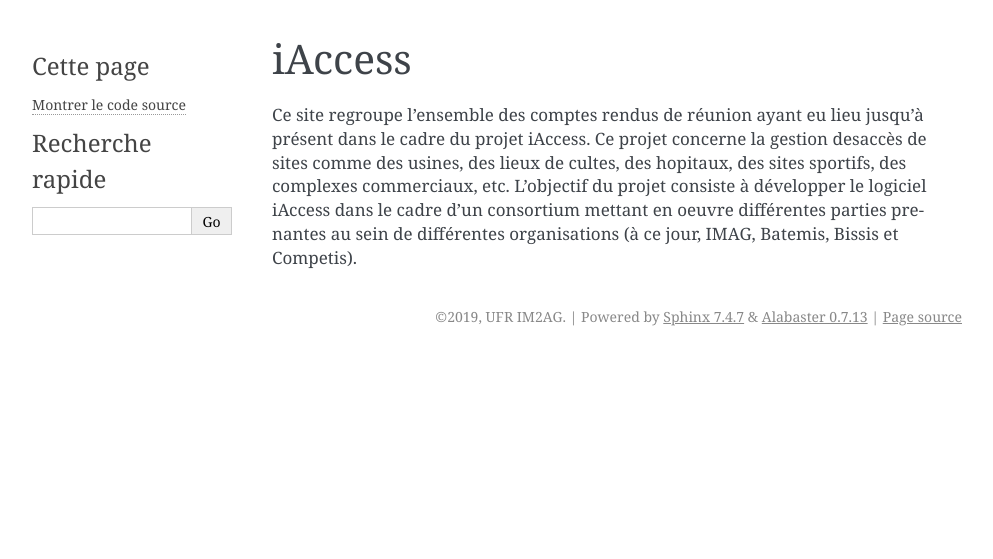
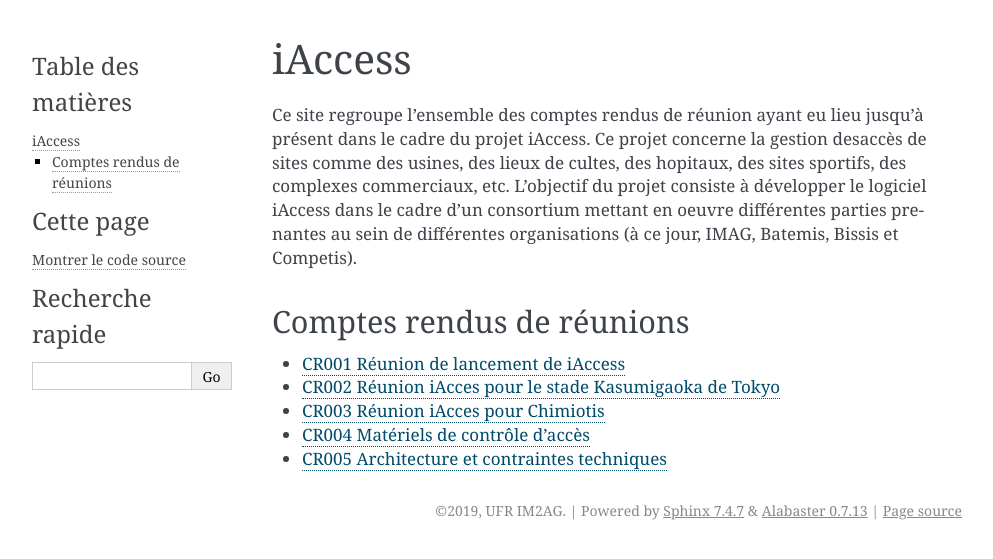
Before and after one commit to cyrilled/iAccess, a Sphinx documentation site: the page built from source/index.rst, in a window 1280 px wide. Shown: the top 559 px of the page, without its empty margins (148-1141 px from the left). Built offline with Sphinx 7.4.7, drawn with Linux system fonts in a browser that asks for light colours.

Commit message:
Update index.rst

```diff
--- a/source/index.rst
+++ b/source/index.rst
@@ -7,3 +7,15 @@ iAccess
 =============
 
 Ce site regroupe l'ensemble des comptes rendus de réunion ayant eu lieu jusqu'à présent dans le cadre du projet iAccess. Ce projet concerne la gestion desaccès de sites comme des usines, des lieux de cultes, des hopitaux, des sites sportifs, des complexes commerciaux, etc. L'objectif du projet consiste à développer le logiciel iAccess dans le cadre d'un consortium mettant en oeuvre différentes parties prenantes au sein de différentes organisations (à ce jour, IMAG, Batemis, Bissis et Competis).
+
+Comptes rendus de réunions
+--------------------------
+
+.. toctree::
+    :maxdepth: 1
+
+    res/CR001.rst
+    res/CR002.rst
+    res/CR003.rst
+    res/CR004.rst
+    res/CR005.rst
```
